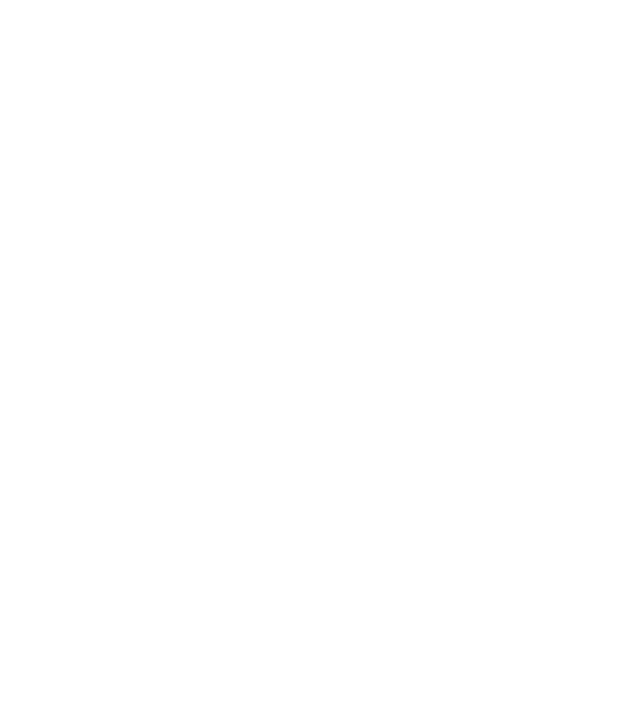
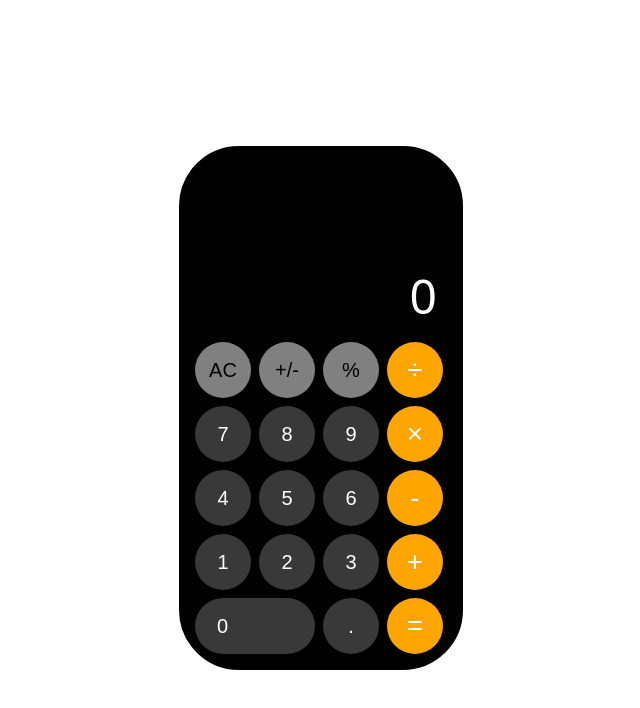
Before and after one commit to cynkel/Calculator, a plain HTML site: page index.html in a window 1280 px wide. Shown: the whole page, without its empty margins (319-959 px from the left). Drawn offline with Linux system fonts and the light colour scheme.

Commit message:
Add UI to make numbers smaller when more numbers are added
Implemented a function that gets called when characters reach a certain
limit and decreases font size to allow for more characters.

```diff
--- a/index.html
+++ b/index.html
@@ -7,6 +7,32 @@
     <link rel="stylesheet" href="style.css">
 </head>
 <body>
+    <div class="screen">
+        <div class="display">
+            <div class="live">0</div>
+        </div>
+        <div class="keys">
+            <div class="clear button">AC</div>
+            <div class="sign button">+/-</div>
+            <div class="percent button">%</div>
+            <div class="division orange button">÷</div>
+            <div class="seven number button">7</div>
+            <div class="eight number button">8</div>
+            <div class="nine number button">9</div>
+            <div class="multiplication orange button">×</div>
+            <div class="four number button">4</div>
+            <div class="five number button">5</div>
+            <div class="six number button">6</div>
+            <div class="minus orange button">-</div>
+            <div class="one number button">1</div>
+            <div class="two number button">2</div>
+            <div class="three number button">3</div>
+            <div class="plus orange button">+</div>
+            <div class="zero number button">0</div>
+            <div class="decimal number button">.</div>
+            <div class="equal orange button">=</div>
+        </div>
+    </div>
     <script src="script.js"></script>
 </body>
 </html>
--- a/script.js
+++ b/script.js
@@ -35,4 +35,32 @@ let firstNumber = 0;
 let secondNumber = 1;
 let operator = "*";
 
-console.log(operate(firstNumber, secondNumber, operator));
+const display = document.querySelector(".live");
+const numberButton = document.querySelectorAll(".number");
+const test = numberButton[0].textContent;
+
+function populateDisplay(numberToPopulate) {
+    display.textContent += numberToPopulate;
+    setTextLength();
+}
+
+function setTextLength() {
+    switch(display.textContent.length) {
+        case 9:
+            display.style.fontSize = "40px";
+            break;
+        case 10:
+            display.style.fontSize = "36px";
+            break;
+        case 12:
+            display.style.fontSize = "24px";
+            break;
+        case 18:
+            display.style.fontSize = "18px";
+            break;
+    }
+}
+
+for (let index = 0; index < numberButton.length; index++) {
+    numberButton[index].addEventListener("click", () => populateDisplay(numberButton[index].textContent));
+}
--- a/style.css
+++ b/style.css
@@ -0,0 +1,81 @@
+body {
+    min-height: 100vh;
+    display: flex;
+    justify-content: center;
+    align-items: center;
+    flex-direction: column;
+}
+
+.screen {
+    width: 280px;
+    height: 520px;
+    border: 2px solid black;
+    border-radius: 60px;
+    display: flex;
+    flex-direction: column;
+    background-color: rgb(0, 0, 0);
+}
+
+.display {
+    width: 280px;
+    height: 180px;
+    color: white;
+    display: flex;
+    align-items: flex-end;
+    font-family: system-ui,
+     -apple-system,
+     BlinkMacSystemFont,
+     'Segoe UI',
+     Roboto,
+     Oxygen,
+     Ubuntu,
+     Cantarell,
+     'Open Sans',
+     'Helvetica Neue',
+     sans-serif;
+}
+
+.button {
+    background-color: gray;
+    width: 56px;
+    height: 56px;
+    display: flex;
+    justify-content: center;
+    align-items: center;
+    border-radius: 50px;
+    font-family: sans-serif;
+    font-size: 20px;
+    margin: 4px;
+}
+
+.orange {
+    background-color: orange;
+    color: white;
+    font-size: 28px;
+}
+
+.zero {
+    width: 98px;
+    justify-content: start;
+    padding-left: 22px;
+}
+.keys {
+    padding: 10px;
+    display: flex;
+    flex-wrap: wrap;
+}
+
+.number {
+    background-color: rgb(58, 57, 57);
+    color: white;
+}
+
+.live {
+    display: flex;
+    justify-content: flex-end;
+    margin-left: 24px;
+    margin-right: 24px;
+    flex: 1 1 280px;
+    font-size: 48px;
+    max-width: 280px;
+}
```
